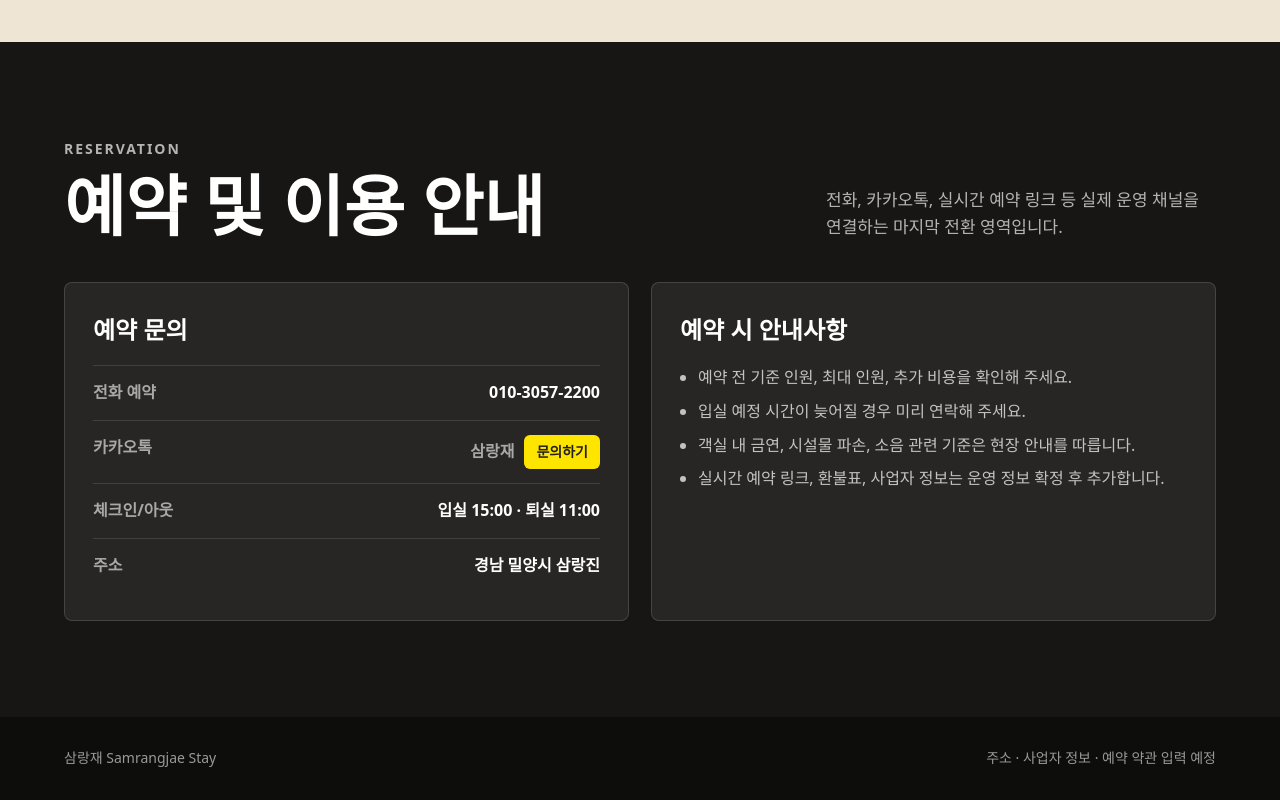
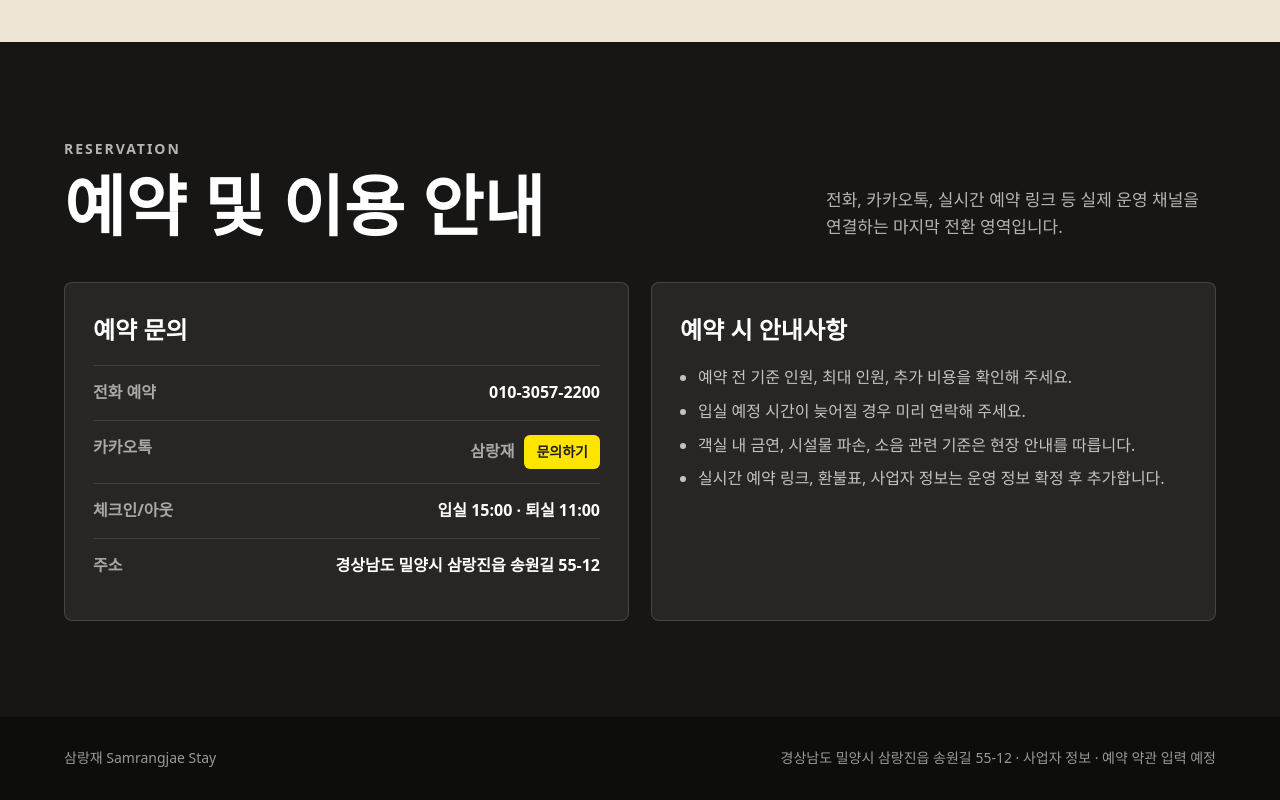
Before and after one commit to ohdaeho123/SAMRANGJAE, a plain HTML site: page index.html in a window 1280 px wide. Shown: the part 5198-5998 px from the top of the page. Drawn offline with Linux system fonts and the light colour scheme; a web font is replaced by a local one.

Commit message:
Update lodging address

```diff
--- a/index.html
+++ b/index.html
@@ -829,7 +829,7 @@
             <p class="eyebrow">TOUR</p>
             <h2>삼랑진 주변을 함께 즐기세요</h2>
           </div>
-          <p class="lead">정확한 이동 시간은 주소 확정 후 업데이트하면 됩니다. 지금은 방문객이 궁금해할 주변 경험을 먼저 배치했습니다.</p>
+          <p class="lead">삼랑재는 경상남도 밀양시 삼랑진읍 송원길 55-12에 자리합니다. 방문 전 교통편과 도착 예정 시간을 알려주시면 더 편하게 안내드립니다.</p>
         </div>
         <div class="tour-grid">
           <article class="tour-card">
@@ -893,7 +893,7 @@
             <div class="info-line"><span>전화 예약</span><b>010-3057-2200</b></div>
             <div class="info-line"><span>카카오톡</span><span class="info-value kakao-chat">삼랑재 <a class="kakao-chat-button" href="http://pf.kakao.com/_xjpVGX/chat" target="_blank" rel="noopener">문의하기</a></span></div>
             <div class="info-line"><span>체크인/아웃</span><b>입실 15:00 · 퇴실 11:00</b></div>
-            <div class="info-line"><span>주소</span><b>경남 밀양시 삼랑진</b></div>
+            <div class="info-line"><span>주소</span><b>경상남도 밀양시 삼랑진읍 송원길 55-12</b></div>
           </div>
           <div class="info-box">
             <h3>예약 시 안내사항</h3>
@@ -912,7 +912,7 @@
   <footer>
     <div class="footer-inner">
       <span>삼랑재 Samrangjae Stay</span>
-      <span>주소 · 사업자 정보 · 예약 약관 입력 예정</span>
+      <span>경상남도 밀양시 삼랑진읍 송원길 55-12 · 사업자 정보 · 예약 약관 입력 예정</span>
     </div>
   </footer>
 </body>
```
